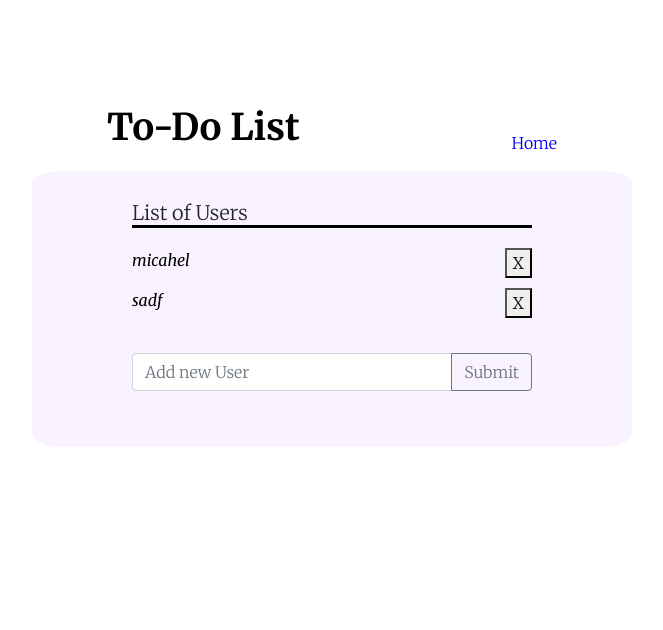
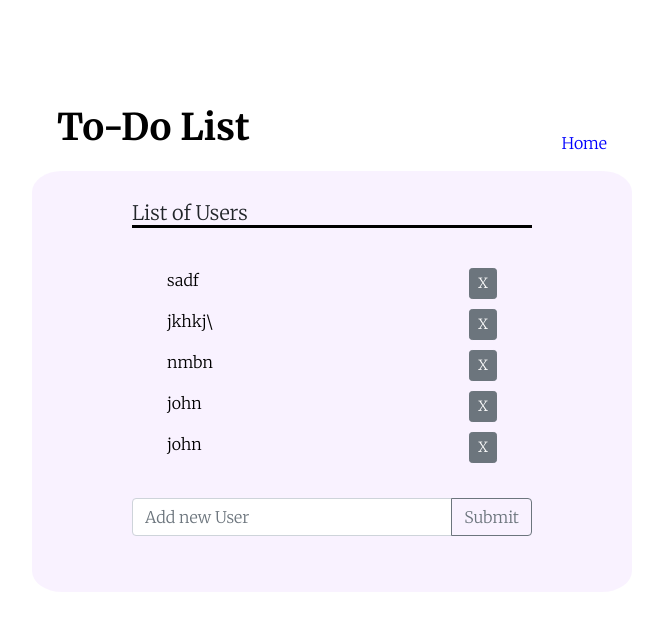
Before and after one commit to kylek023/toDoList, a React (Create React App) app in the folder todolist/: page / in a window 1280 px wide. Shown: the top 630 px of the page, without its empty margins (308-971 px from the left). Built offline with nearby package versions, Linux system fonts and the light colour scheme; data requests are answered from the project's data file.

Commit message:
added some style

```diff
--- a/todolist/db.json
+++ b/todolist/db.json
@@ -1,36 +1,29 @@
 {
   "people": [
     {
-      "name": "micahel",
-      "id": 1,
-      "todo": [
-        [
-          "asdfasd",
-          false
-        ],
-        [
-          "sdafasdf",
-          false
-        ],
-        [
-          "asdf",
-          false
-        ]
-      ]
+      "name": "sadf",
+      "id": 5,
+      "todo": []
     },
     {
-      "name": "sadf",
-      "id": 5,
-      "todo": [
-        [
-          "have fun",
-          false
-        ],
-        [
-          "play ball",
-          false
-        ]
-      ]
+      "name": "jkhkj\\",
+      "id": 6,
+      "todo": []
+    },
+    {
+      "name": "nmbn",
+      "id": 7,
+      "todo": []
+    },
+    {
+      "name": "john",
+      "id": 8,
+      "todo": []
+    },
+    {
+      "name": "john",
+      "id": 9,
+      "todo": []
     }
   ]
 }
--- a/todolist/src/App.js
+++ b/todolist/src/App.js
@@ -10,7 +10,7 @@ const App =()=>{
   return(
     <div>
   <BrowserRouter >
-    <span className='navBar  '> <p className="title"><strong>To-Do List</strong></p> <p ><Link className='home' to='/'>Home</Link></p>
+    <span className='navBar'> <p className="title"><strong>To-Do List</strong></p> <p ><Link className='home' to='/'>Home</Link></p>
   </span>
 
   <div className="body">
--- a/todolist/src/components/Home.js
+++ b/todolist/src/components/Home.js
@@ -62,8 +62,8 @@ const deleteUser=((e,key,id)=>{
                     return(
                         <li key={key}>
                             <div className='liDiv'>
-                            <Link to={url}><em>{item.name}</em></Link>
-                            <button className='itemBtn' onClick={(e)=>deleteUser(e,key,item.id)} >X</button>
+                            <Link to={url}>{item.name}</Link>
+                            <button className='btn btn-secondary btn-sm' onClick={(e)=>deleteUser(e,key,item.id)} >X</button>
                             </div>
                         </li>
                     )
--- a/todolist/src/components/User.js
+++ b/todolist/src/components/User.js
@@ -58,7 +58,7 @@ const User =()=>{
                     <li ke={key}>
                             <div className='liDiv'>
 
-                        {item} <button onClick={(e)=>Delete(e,key)} >X</button>
+                        {item} <button className='btn btn-secondary btn-sm' onClick={(e)=>Delete(e,key)} >X</button>
                         </div>
                     </li>
                 ))}
--- a/todolist/src/index.css
+++ b/todolist/src/index.css
@@ -3,10 +3,11 @@
 
 .navBar{
     display: flex;
-    width: 450px;
+    width: 550px;
     justify-content: space-between;
     align-items:flex-end;
     margin: 100px auto 0;
+    padding:0;
 
 }
 .title{
@@ -20,7 +21,7 @@
 ul{
 
     list-style: none;
-    padding-left: 0;
+    padding:10px 35px 0;
 
 
 }
@@ -39,9 +40,8 @@ a{
     color: black;
 }
 
-.itemBtn{
-    margin-left: 5px;
-}
+
+
 .body{
     font-family: 'Merriweather',serif ;
     background-color: rgba(241, 227, 255, .45);
```
